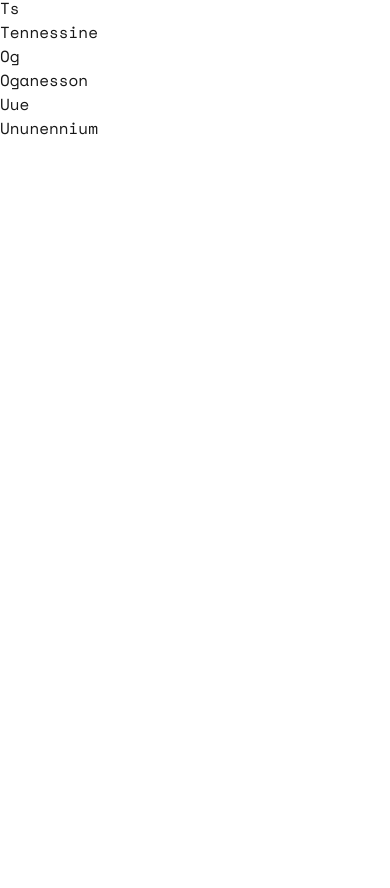
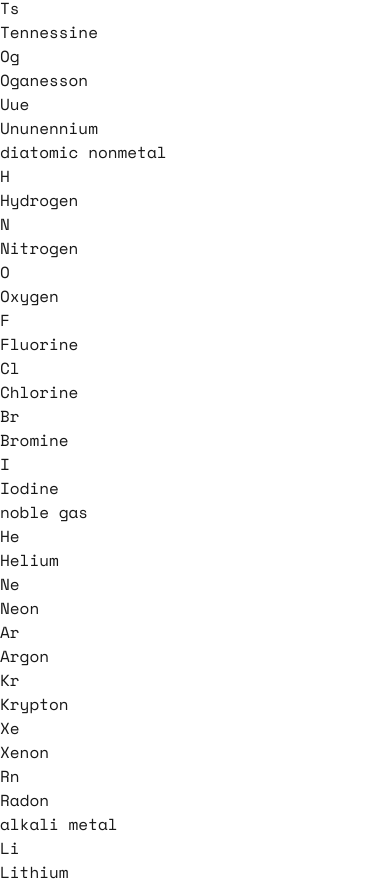
Before and after one commit to ben-katz/atomic-chart, a Next.js app: page / in a window 390 px wide. Shown: the part 5596-6484 px from the top of the page. Before the commit the page ends 5736 px from the top, so only its background shows below. Built offline with nearby package versions, Linux system fonts and the light colour scheme.

Commit message:
mobile view

```diff
--- a/src/app/page.tsx
+++ b/src/app/page.tsx
@@ -1,26 +1,54 @@
 import { elements } from '@/data/elements.json';
+
+// Group elements by category
+const groupedElements = elements.reduce((acc, element) => {
+  const category = element.category || 'Other';
+  if (!acc[category]) {
+    acc[category] = [];
+  }
+  acc[category].push(element);
+  return acc;
+}, {} as Record<string, typeof elements>);
 
 export default function Home() {
   return (
-      <div className="grid grid-cols-18 gap-1 w-full">
-        {elements.map((element) => {
-          const gridRow = element.ypos;
-          const gridColumn = element.xpos;
-
-          return (
+    <>
+      {/* Desktop view - periodic table grid */}
+      <div className="hidden md:grid grid-cols-18 gap-1 w-full">
+        {elements.map((element) => (
           <div
             key={element.number}
             className="relative flex flex-col justify-center items-center p-1 w-full min-w-0 aspect-square text-xs border border-black dark:border-white hover:z-10 hover:scale-105 transition-transform"
             style={{
-                gridRow,
-                gridColumn
+              gridRow: element.ypos,
+              gridColumn: element.xpos
             }}
           >
             <div className="font-semibold">{element.symbol}</div>
             <div className="text-[8px] truncate">{element.name}</div>
           </div>
-          );
-        })}
+        ))}
       </div>
+
+      {/* Mobile view - categorized list */}
+      <div className="md:hidden w-full">
+        {Object.entries(groupedElements).map(([category, categoryElements]) => (
+          <div key={category} className="border-b pb-4">
+            <h2 className="font-bold text-lg mb-2">{category}</h2>
+            <div className="grid grid-cols-2 gap-2">
+              {categoryElements.map((element) => (
+                <div
+                  key={element.number}
+                  className="flex items-center p-2 border rounded"
+                >
+                  <div className="font-semibold text-lg mr-2">{element.symbol}</div>
+                  <div className="text-sm">{element.name}</div>
+                </div>
+              ))}
+            </div>
+          </div>
+        ))}
+      </div>
+    </>
   );
 }
```
Lines whose indentation alone changed are shown as unchanged.
